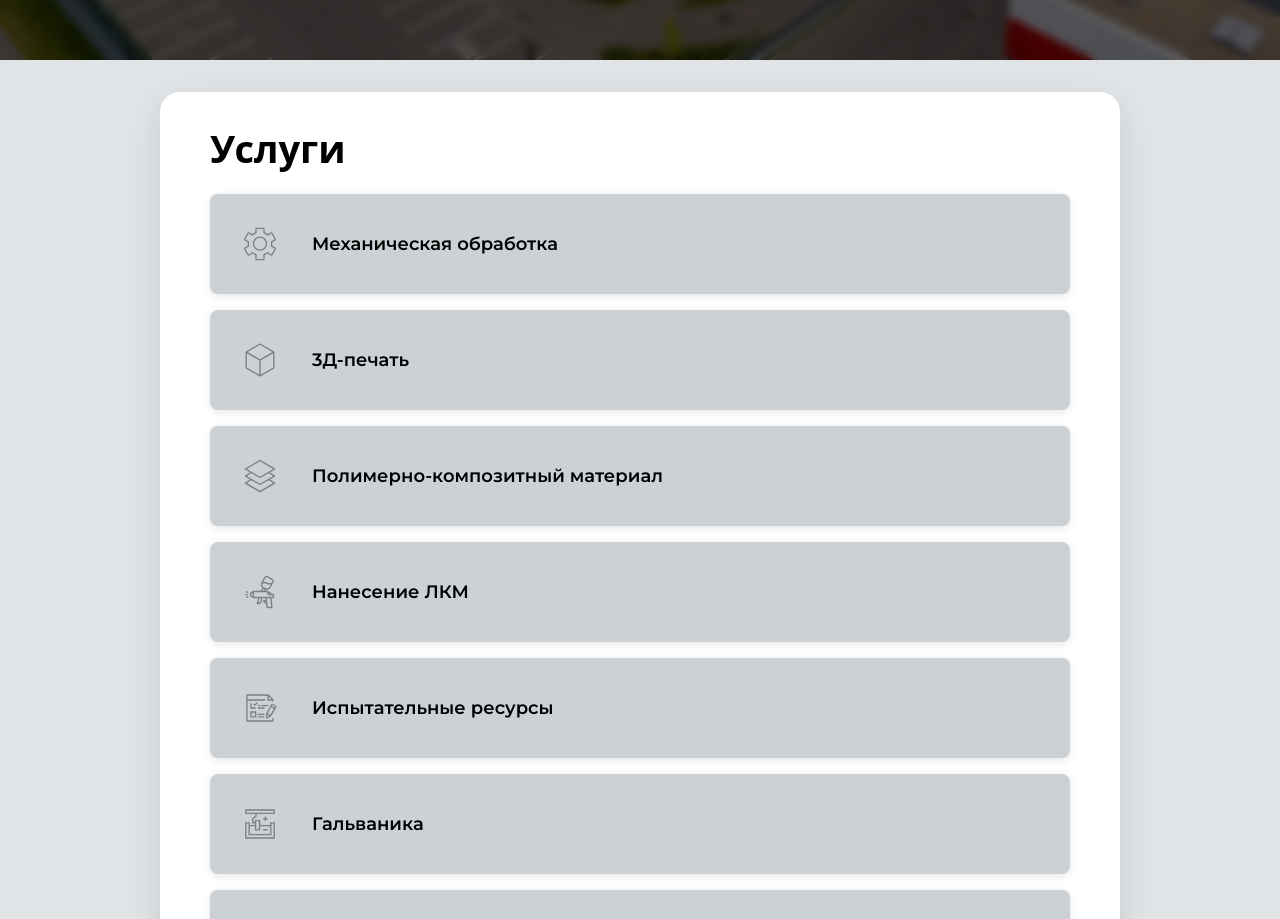
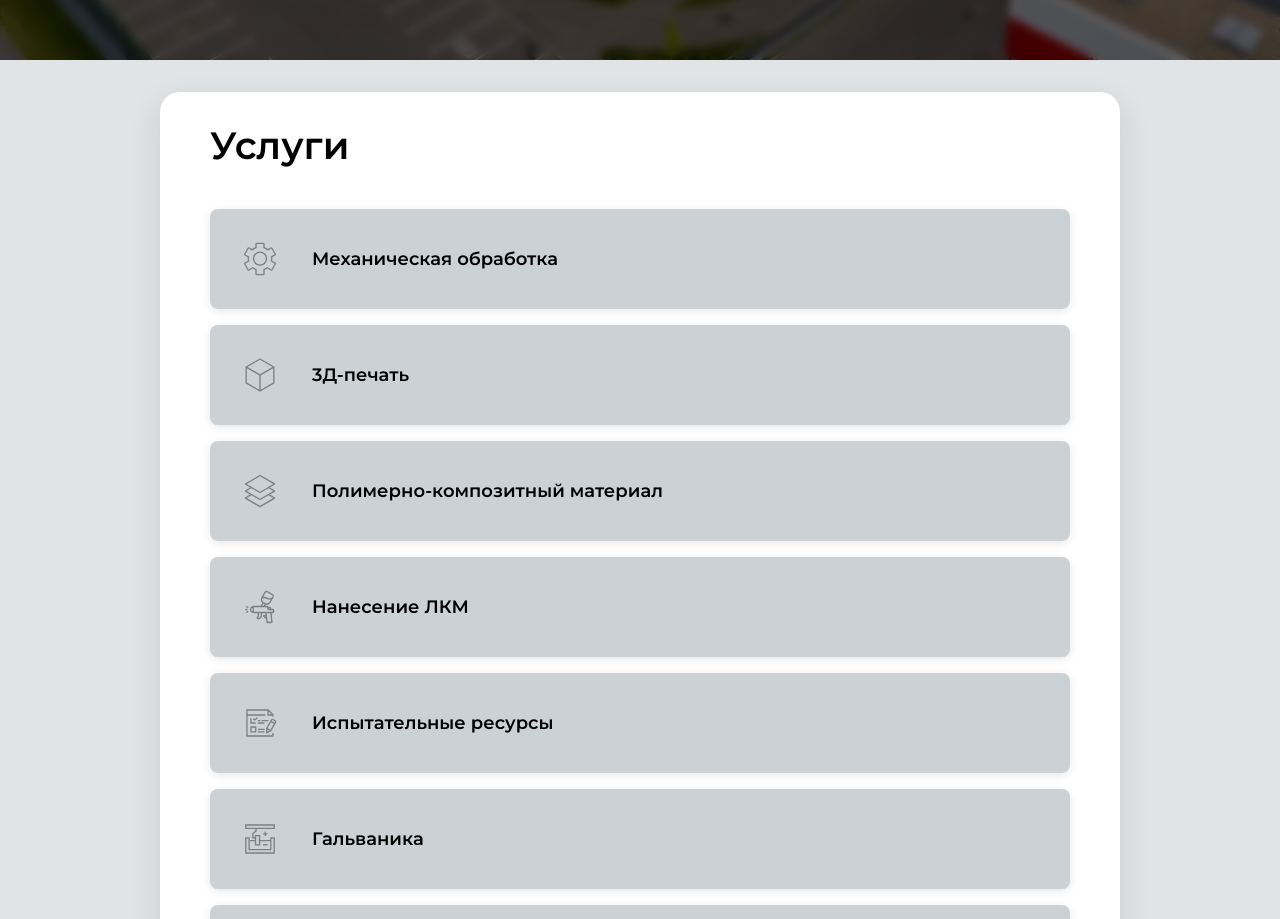
Before and after one commit to js-owl/maas-front, a Vue app: page / in a window 1280 px wide. Shown: the part 940-1859 px from the top of the page. Built offline with nearby package versions, Linux system fonts and the light colour scheme; no server answers.

Commit message:
Refactor HomeUslugi component title styling for consistency
- Replaced inline styles with a new .uslugi-title class for improved maintainability and visual consistency.
- Adjusted padding and font size in the new class to enhance the overall design of the services section.

```diff
--- a/src/components/sections/HomeUslugi.vue
+++ b/src/components/sections/HomeUslugi.vue
@@ -71,7 +71,7 @@ const abilities = ref([
 
 <template>
   <section class="section-basic uslugi-section2">
-    <div style="font-size: 38px; font-weight: 600; color: #000; text-align: left; padding-bottom: 20px;">Услуги</div>
+    <div class="uslugi-title montserrat-semibold">Услуги</div>
 
     <div class="services-grid">
       <div
@@ -177,6 +177,12 @@ const abilities = ref([
   margin-top: 4px;
 }
 
+.uslugi-title {
+  font-size: 38px;
+  color: #000;
+  text-align: left;
+  padding-bottom: 10px;
+}
 .development-text {
   font-size: 18px;
   color: #999;
```
